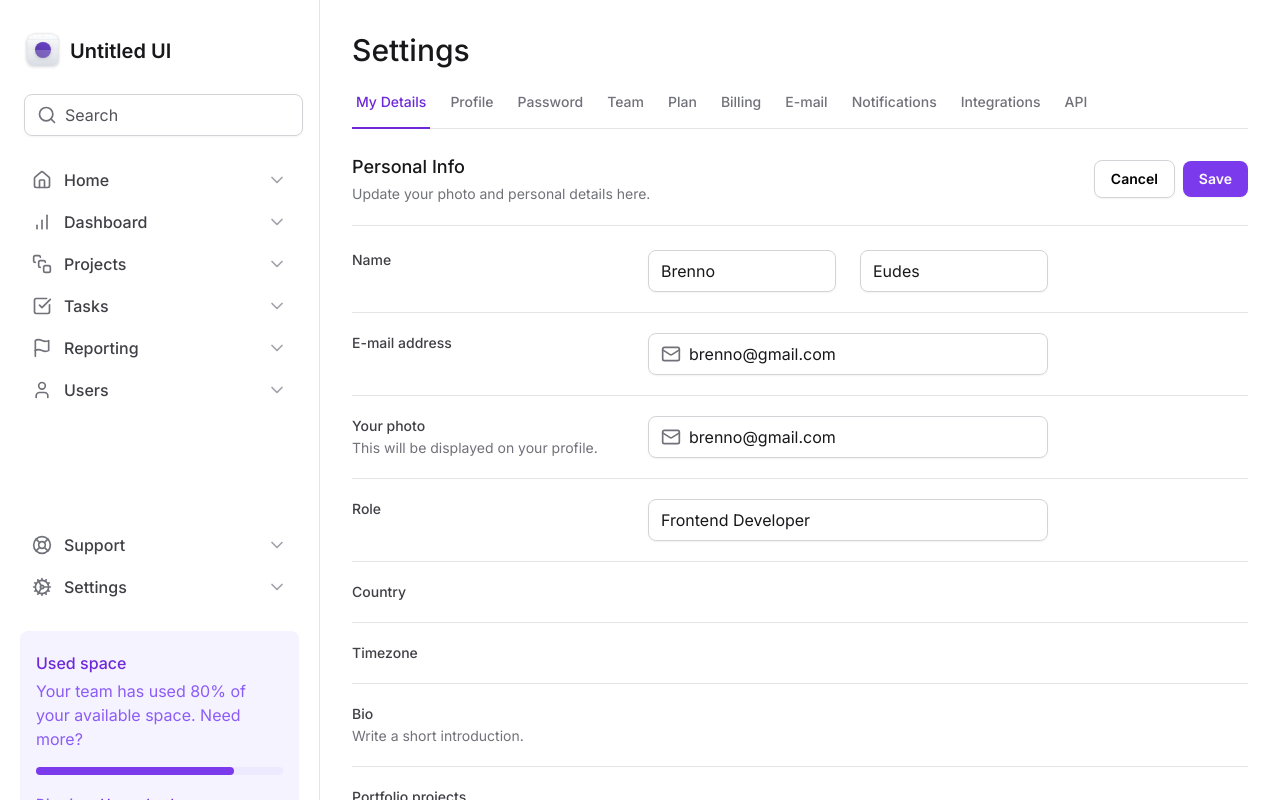
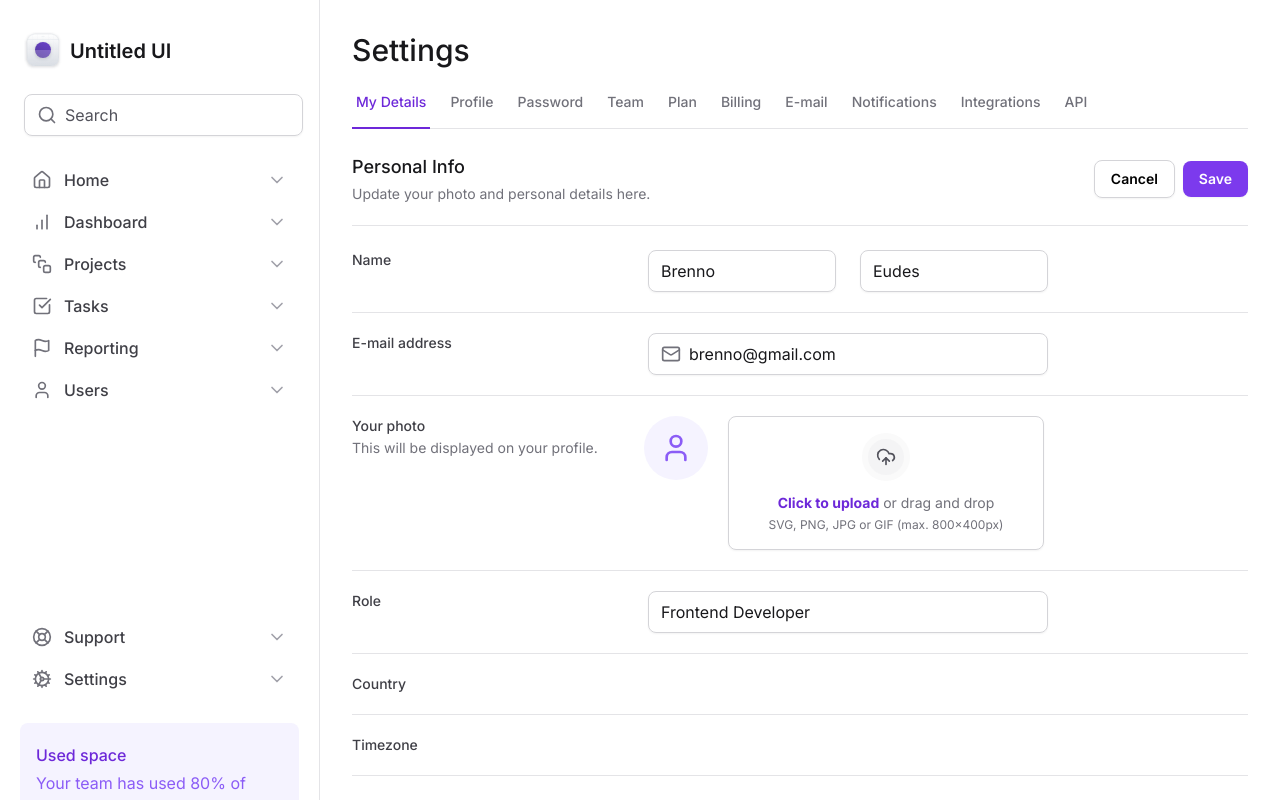
Before and after one commit to brennoEudes/tailwind-next, a Next.js app: page / in a window 1280 px wide. Shown: the top 800 px of the page. Built offline with nearby package versions, Linux system fonts and the light colour scheme.

Commit message:
upload avatar config

```diff
--- a/src/app/page.tsx
+++ b/src/app/page.tsx
@@ -1,6 +1,6 @@
 import { SettingTabs } from '@/components/SettingsTabs'
 import * as Input from '@/components/Input'
-import { Mail } from 'lucide-react'
+import { Mail, UploadCloud, User } from 'lucide-react'
 
 export default function Home() {
   return (
@@ -75,22 +75,41 @@
           </div>
 
           <div className="grid-cols-form grid gap-3 pt-5">
-            <label htmlFor="" className="text-sm font-medium text-zinc-700">
+            <label
+              htmlFor="photo"
+              className="text-sm font-medium text-zinc-700"
+            >
               Your photo
               <span className="mt-0.5 block text-sm font-normal text-zinc-500">
                 This will be displayed on your profile.
               </span>
             </label>
-            <Input.InputRoot>
-              <Input.InputPrefix>
-                <Mail className="h-5 w-5 text-zinc-500" />
-              </Input.InputPrefix>
-              <Input.InputControl
-                id="email"
-                type="email"
-                defaultValue="brenno@gmail.com"
-              />
-            </Input.InputRoot>
+            <div className="flex items-start gap-5">
+              <div className="flex h-16 w-16 items-center justify-center rounded-full bg-violet-50">
+                <User className="h-8 w-8 text-violet-500" />
+              </div>
+              <label
+                htmlFor="photo"
+                className="hover:bg-violet-25 group flex flex-1 cursor-pointer flex-col items-center gap-3 rounded-lg border border-zinc-300 px-6 py-4 text-center text-zinc-500 shadow-sm hover:border-violet-200 hover:text-violet-500"
+              >
+                <div className="border-6 rounded-full border-zinc-50 bg-zinc-100 p-2 group-hover:border-violet-50 group-hover:bg-violet-100">
+                  {' '}
+                  {/* TW: efeito vibração borda */}
+                  <UploadCloud className="h-5 w-5 text-zinc-600 group-hover:text-violet-600" />
+                </div>
+                <div className="flex flex-col items-center gap-1">
+                  <span className="text-sm">
+                    <strong className="text-violet-700">Click to upload</strong>{' '}
+                    or drag and drop
+                  </span>
+                  <span className="text-xs">
+                    SVG, PNG, JPG or GIF (max. 800x400px)
+                  </span>
+                </div>
+              </label>
+              <input type="file" className="sr-only" id="photo"></input>{' '}
+              {/* sr-only: aplica estilos visíveis somente ao crowler. Estratégia p/ ñ estilizar diretamente o input de arquivo, q será feito pela label */}
+            </div>
           </div>
 
           <div className="grid-cols-form grid gap-3 pt-5">
--- a/tailwind.config.ts
+++ b/tailwind.config.ts
@@ -15,7 +15,19 @@
         profile: 'min-content 1fr min-content', // a coluna do meio é a única q cresce!
         form: 'minmax(7.5rem, 17.5rem) minmax(25rem, 1fr) minmax(0, 15rem)', // define o tamanho mínimo e máximo das colunas!
       },
+      borderWidth: {
+        6: '6px', // tivemos q criar pois o TW não tem por padrão!
+      },
+      maxWidth: {
+        app: '700px',
+      },
+      colors: {
+        violet: {
+          25: '#fcfaff',
+        },
+      },
     },
+
     plugins: [],
   },
 }
```
